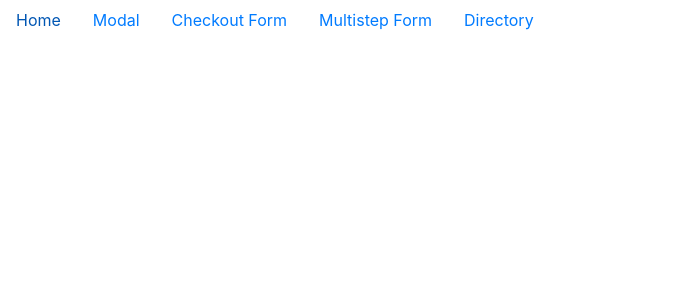
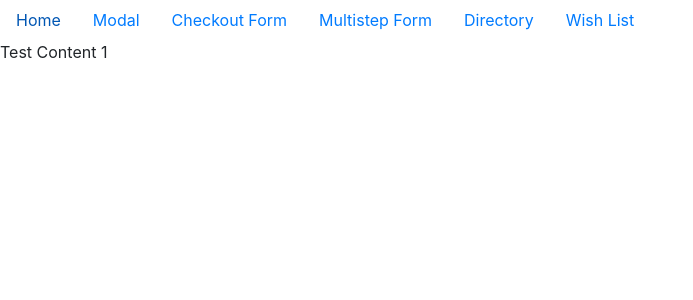
Before and after one commit to pferlito/react-examples, a React (Create React App) app: page /wishlist in a window 1280 px wide. Shown: the top 300 px of the page, without its empty margins (0-693 px from the left). Built offline with nearby package versions, Linux system fonts and the light colour scheme; the HTML template or start-up script is replaced by a standard one.

Commit message:
Begin drag and drop.

```diff
--- a/package.json
+++ b/package.json
@@ -6,6 +6,7 @@
     "bootstrap": "^4.3.1",
     "lodash.clonedeep": "^4.5.0",
     "react": "^16.10.2",
+    "react-beautiful-dnd": "^12.2.0",
     "react-bootstrap": "^1.0.0-beta.14",
     "react-dom": "^16.10.2",
     "react-router": "^5.1.2",
--- a/src/components/App.js
+++ b/src/components/App.js
@@ -21,6 +21,8 @@ function App() {
               <dd>A Multistep survey form.</dd>
               <dt><a href="/directory">Directory</a></dt>
               <dd>A searchable directory.</dd>
+              <dt><a href="/wishlist">Wish List</a></dt>
+              <dd>A reorderable wish list</dd>
             </dl>
           </div>
         </Col>
--- a/src/components/directory/DirectoryView.js
+++ b/src/components/directory/DirectoryView.js
@@ -58,6 +58,6 @@ export function DirectoryView({users, handleUserEdit}) {
 }
 
 DirectoryView.propTypes = {
-  users: PropTypes.object.isRequired,
+  users: PropTypes.array.isRequired,
   handleUserEdit: PropTypes.func.isRequired,
 };
--- a/src/components/directory/EditModalContextProvider.js
+++ b/src/components/directory/EditModalContextProvider.js
@@ -16,5 +16,5 @@ export default function EditModalContextProvider(props) {
 };
 
 EditModalContextProvider.propTypes = {
-  props: PropTypes.object.isRequired,
+  props: PropTypes.object,
 };
--- a/src/components/directory/EditUserForm.js
+++ b/src/components/directory/EditUserForm.js
@@ -9,13 +9,16 @@ export default function EditUserForm({user, handleChange}) {
   return (
     <Container>
       <Row>
-        <Col className="mb-3">
+        <Col className="mb-3" md={{ span: 9}}>
           <TextField
             id="login.username"
             label="Username"
             value={user.login.username}
             readOnly
           />
+        </Col>
+        <Col className="mb-3" md={{ span: 3 }}>
+          <img alt="user name" src={user.picture.medium} />
         </Col>
       </Row>
       <Row>
--- a/src/index.js
+++ b/src/index.js
@@ -7,6 +7,7 @@ import ModalPage from "./routes/ModalPage";
 import FormPage from "./routes/FormPage";
 import MultistepPage from "./routes/MultistepPage";
 import DirectoryPage from "./routes/DirectoryPage";
+import WishlistPage from "./routes/WishlistPage";
 import Nav from "react-bootstrap/Nav";
 import { BrowserRouter as Router, Route, Switch } from "react-router-dom";
 import * as serviceWorker from './serviceWorker';
@@ -19,6 +20,7 @@ const routing = (
       <Nav.Link href="/checkout">Checkout Form</Nav.Link>
       <Nav.Link href="/multistep">Multistep Form</Nav.Link>
       <Nav.Link href="/directory">Directory</Nav.Link>
+      <Nav.Link href="/wishlist">Wish List</Nav.Link>
     </Nav>
     <Switch>
       <Route exact path="/"><App /></Route>
@@ -26,6 +28,7 @@ const routing = (
       <Route path="/checkout"><FormPage /></Route>
       <Route path="/multistep"><MultistepPage steps={3}/></Route>
       <Route path="/directory"><DirectoryPage/></Route>
+      <Route path="/wishlist"><WishlistPage/></Route>
     </Switch>
   </Router>
 );
--- /dev/null
+++ b/src/routes/WishlistPage.js
@@ -0,0 +1,35 @@
+import React, {useState, useEffect} from 'react';
+import { DragDropContext, Droppable, Draggable } from "react-beautiful-dnd";
+
+export default function WishlistPage() {
+
+  function onDragEnd() {
+    console.log('on drag end');
+  }
+
+  return (
+    <DragDropContext onDragEnd={onDragEnd}>
+      <Droppable droppableId="list">
+        {(provided, snapshot) => (
+          <div ref={provided.innerRef}
+          {...provided.draggableProps}
+          {...provided.dragHandleProps}
+          >
+            <Draggable draggableId="test" index={0}>
+              {provided => (
+                <div
+                  ref={provided.innerRef}
+                  {...provided.draggableProps}
+                  {...provided.dragHandleProps}
+                >
+                  Test Content 1
+                </div>
+              )}
+            </Draggable>
+            {provided.placeholder}
+          </div>
+          )}
+      </Droppable>
+    </DragDropContext>
+  );
+}
```
Also changed, not shown: 1 other file (tests, documents, lock files or other folders).
